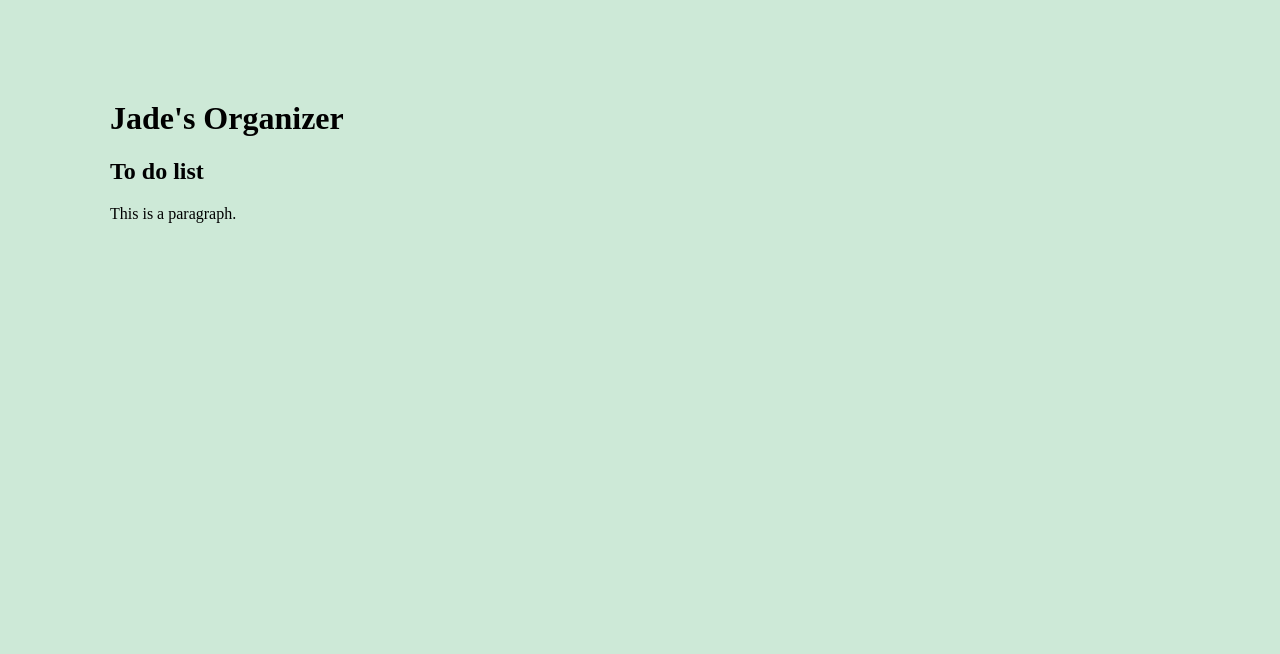
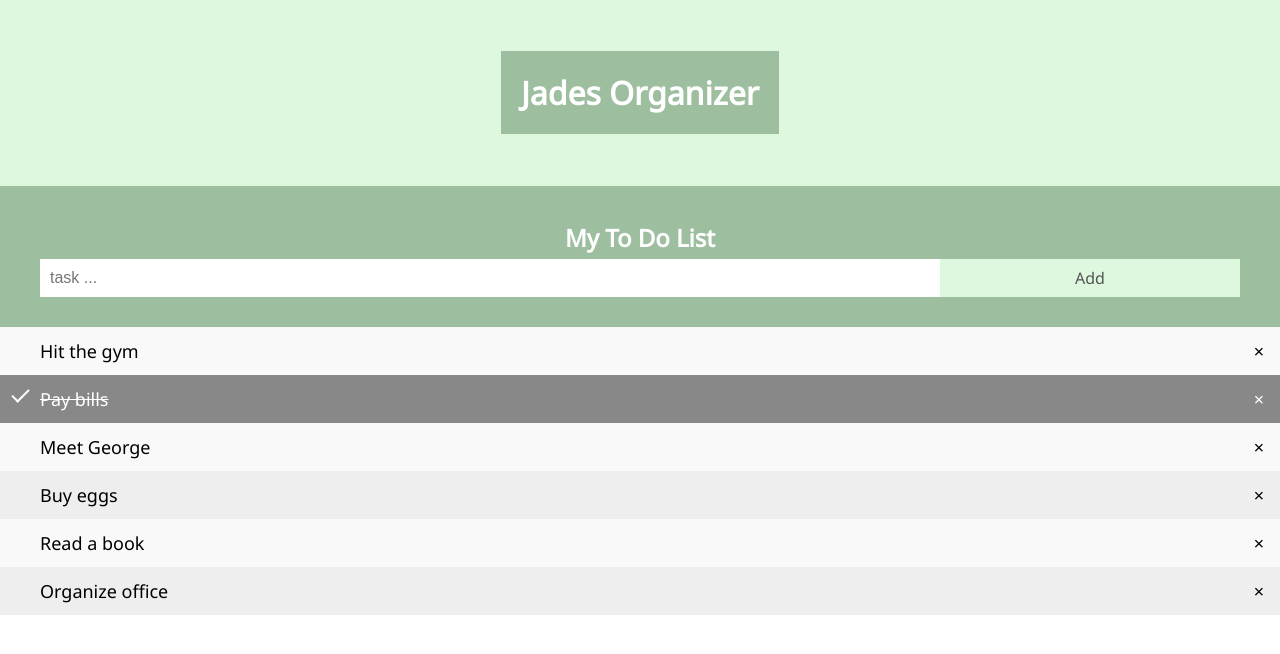
Before and after one commit to kjadec/Organizer, a plain HTML site: page index.html in a window 1280 px wide. Drawn offline with Linux system fonts and the light colour scheme.

Commit message:
Update index.html

```diff
--- a/index.html
+++ b/index.html
@@ -1,21 +1,227 @@
 <!DOCTYPE html>
 <html>
 <head>
-    <meta name="viewport" content="width=device-width, initial-scale=1">
+<meta name="viewport" content="width=device-width, initial-scale=1">
+    <link rel="preconnect" href="https://fonts.gstatic.com">
+<link href="https://fonts.googleapis.com/css2?family=Noto+Sans&display=swap" rel="stylesheet">
 <style>
-body{
-margin: 100px 10px;
-padding:0px 100px;
-background-color:#cde9d7;
-font-family: 'Pt serif';
+/*Top heading*/
+    .div1{
+    margin: 0px 0px;
+    padding: 50px;
+    background-color: #DDF8DF;
+    text-align: center;
+    color:white;
+    font-family: 'Noto Sans', sans-serif;
+    }
+  /*highlight*/
+  mark {
+  background-color: #9DBFA0;
+  color: white;
+padding: 20px;}
+
+/*body specifications*/
+body {
+  margin: 0;
+  min-width: 250px;
+  font-family: 'Noto Sans', sans-serif;
+}
+
+/* Include the padding and border in an element's total width and height */
+* {
+  box-sizing: border-box;
+}
+
+/* Remove margins and padding from the list */
+ul {
+  margin: 0;
+  padding: 0;
+}
+
+/* Style the list items */
+ul li {
+  cursor: pointer;
+  position: relative;
+  padding: 12px 8px 12px 40px;
+  list-style-type: none;
+  background: #eee;
+  font-size: 18px;
+  transition: 0.2s;
+
+  /* make the list items unselectable */
+  -webkit-user-select: none;
+  -moz-user-select: none;
+  -ms-user-select: none;
+  user-select: none;
+}
+
+/* Set all odd list items to a different color (zebra-stripes) */
+ul li:nth-child(odd) {
+  background: #f9f9f9;
+}
+
+/* Darker background-color on hover */
+ul li:hover {
+  background: #ddd;
+}
+
+/* When clicked on, add a background color and strike out text */
+ul li.checked {
+  background: #888;
+  color: #fff;
+  text-decoration: line-through;
+}
+
+/* Add a "checked" mark when clicked on */
+ul li.checked::before {
+  content: '';
+  position: absolute;
+  border-color: #fff;
+  border-style: solid;
+  border-width: 0 2px 2px 0;
+  top: 10px;
+  left: 16px;
+  transform: rotate(45deg);
+  height: 15px;
+  width: 7px;
+}
+
+/* Style the close button */
+.close {
+  position: absolute;
+  right: 0;
+  top: 0;
+  padding: 12px 16px 12px 16px;
+}
+
+.close:hover {
+  background-color: #f44336;
+  color: white;
+}
+
+/* Style the header */
+.header {
+  background-color: #9DBFA0;
+  padding: 30px 40px;
+  color: white;
+  text-align: center;
+}
+
+/* Clear floats after the header */
+.header:after {
+  content: "";
+  display: table;
+  clear: both;
+}
+
+/* Style the input */
+input {
+  margin: 0;
+  border: none;
+  border-radius: 0;
+  width: 75%;
+  padding: 10px;
+  float: left;
+  font-size: 16px;
+}
+
+/* Style the "Add" button */
+.addBtn {
+  padding: 8px;
+  width: 25%;
+  background: #DDF8DF;
+  color: #555;
+  float: left;
+  text-align: center;
+  font-size: 16px;
+  cursor: pointer;
+  transition: 0.3s;
+  border-radius: 0;
+}
+
+.addBtn:hover {
+  background-color: #bbb;
 }
 </style>
 </head>
 <body>
+<div class="div1">
+    <h1>
+       <mark>   Jades Organizer</mark>
+    </h1>
+</div>
+<div id="myDIV" class="header">
+  <h2 style="margin:5px">My To Do List</h2>
+  <input type="text" id="myInput" placeholder="task ... ">
+  <span onclick="newElement()" class="addBtn">Add</span>
+</div>
 
-<h1>Jade's Organizer</h1>
-<h2>To do list</h2>
-<p>This is a paragraph.</p>
+<ul id="myUL">
+  <li>Hit the gym</li>
+  <li class="checked">Pay bills</li>
+  <li>Meet George</li>
+  <li>Buy eggs</li>
+  <li>Read a book</li>
+  <li>Organize office</li>
+</ul>
+
+<script>
+// Create a "close" button and append it to each list item
+var myNodelist = document.getElementsByTagName("LI");
+var i;
+for (i = 0; i < myNodelist.length; i++) {
+  var span = document.createElement("SPAN");
+  var txt = document.createTextNode("\u00D7");
+  span.className = "close";
+  span.appendChild(txt);
+  myNodelist[i].appendChild(span);
+}
+
+// Click on a close button to hide the current list item
+var close = document.getElementsByClassName("close");
+var i;
+for (i = 0; i < close.length; i++) {
+  close[i].onclick = function() {
+    var div = this.parentElement;
+    div.style.display = "none";
+  }
+}
+
+// Add a "checked" symbol when clicking on a list item
+var list = document.querySelector('ul');
+list.addEventListener('click', function(ev) {
+  if (ev.target.tagName === 'LI') {
+    ev.target.classList.toggle('checked');
+  }
+}, false);
+
+// Create a new list item when clicking on the "Add" button
+function newElement() {
+  var li = document.createElement("li");
+  var inputValue = document.getElementById("myInput").value;
+  var t = document.createTextNode(inputValue);
+  li.appendChild(t);
+  if (inputValue === '') {
+    alert("You must write something!");
+  } else {
+    document.getElementById("myUL").appendChild(li);
+  }
+  document.getElementById("myInput").value = "";
+
+  var span = document.createElement("SPAN");
+  var txt = document.createTextNode("\u00D7");
+  span.className = "close";
+  span.appendChild(txt);
+  li.appendChild(span);
+
+  for (i = 0; i < close.length; i++) {
+    close[i].onclick = function() {
+      var div = this.parentElement;
+      div.style.display = "none";
+    }
+  }
+}
+</script>
 
 </body>
 </html>
```
